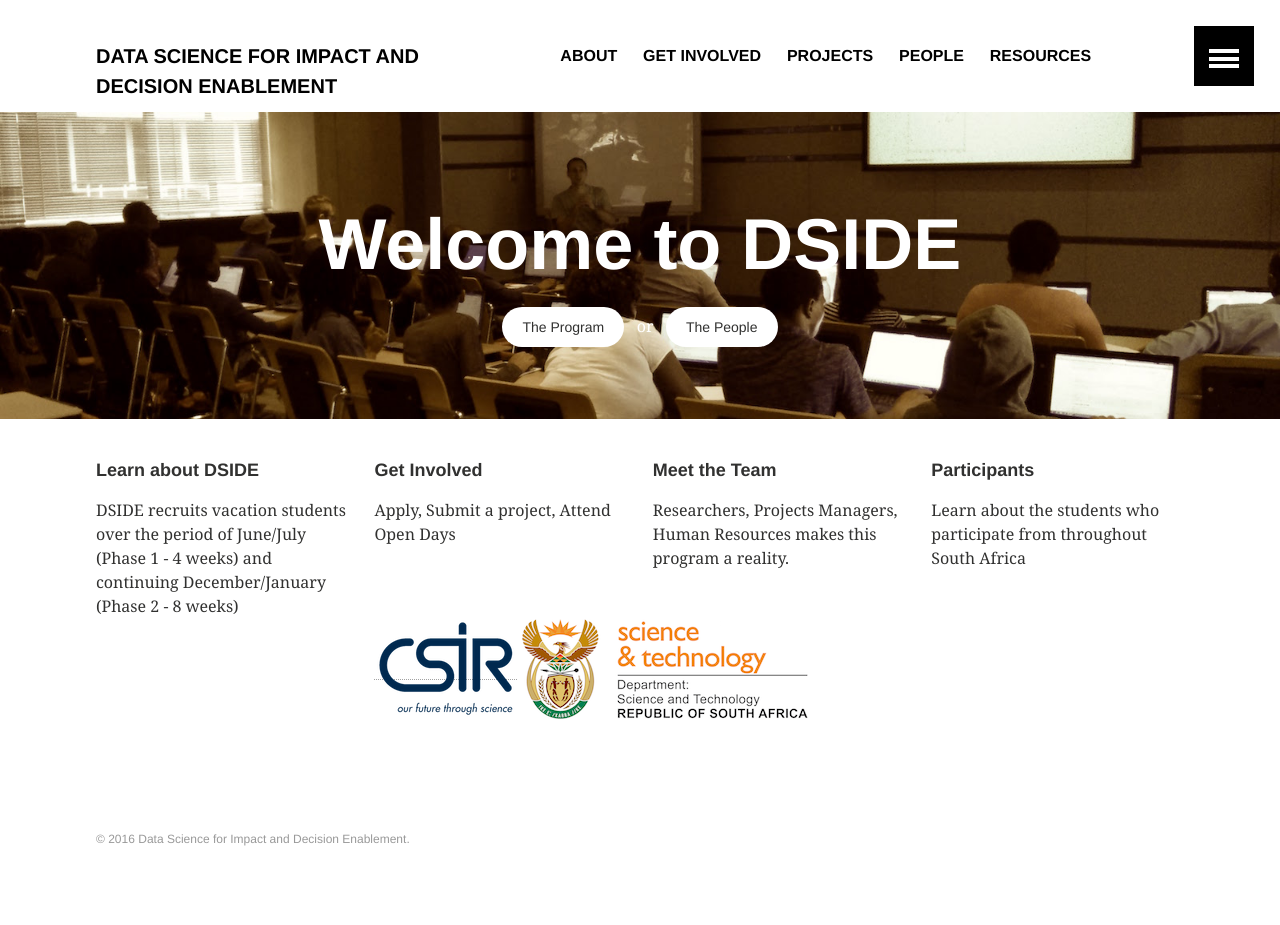
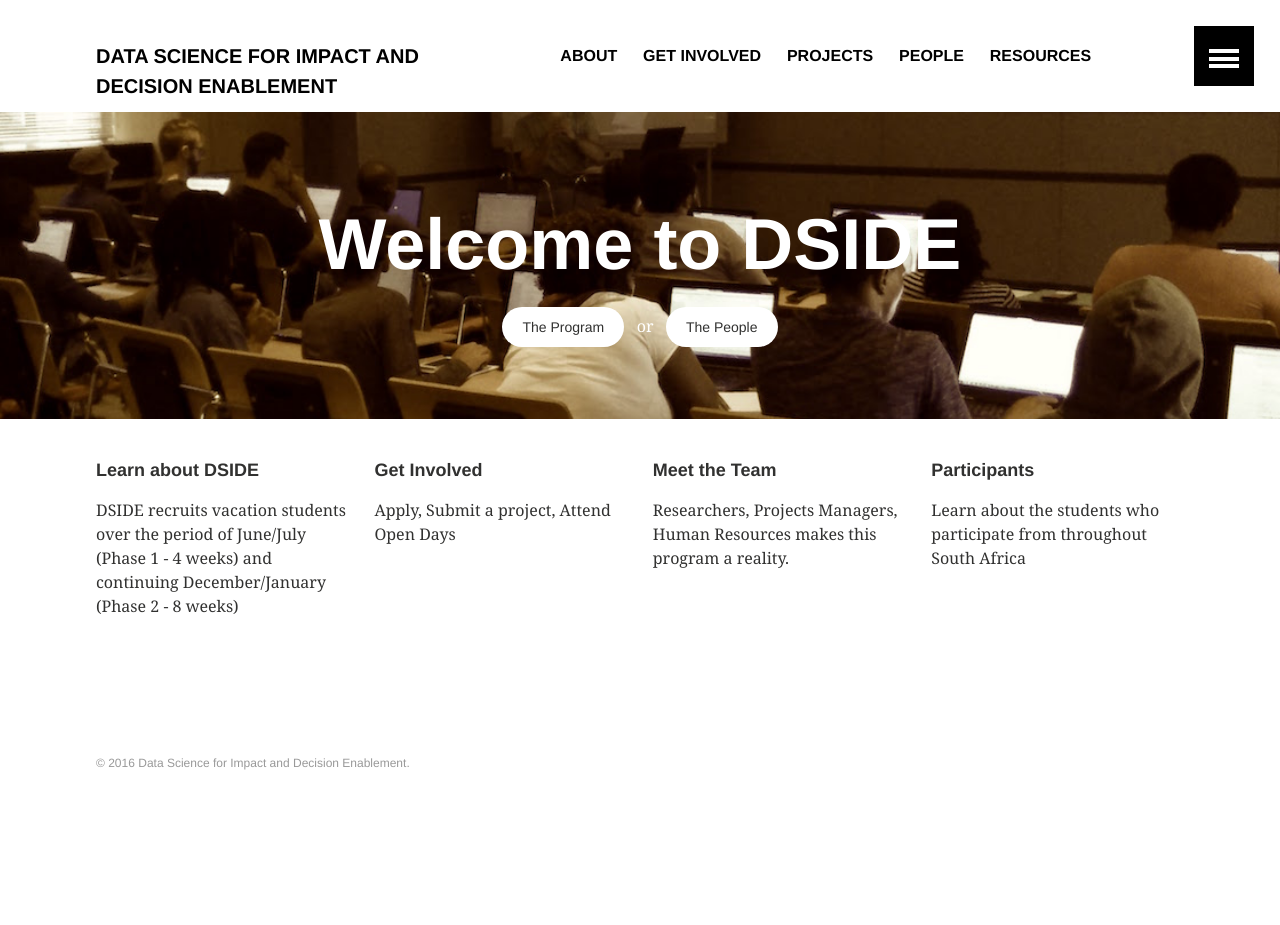
Before and after one commit to DSIDEWeb/dsideweb.github.io, a Jekyll site: the page built from index.md, in a window 1280 px wide. Built offline with Jekyll 4.4.1, drawn with Linux system fonts in a browser that asks for light colours; after the commit the page ends 900 px from its top, so only the background shows below that.

Commit message:
Updated index

```diff
--- a/index.md
+++ b/index.md
@@ -29,5 +29,3 @@
 </div><!-- /.tile -->
 
 </div><!-- /.tiles -->
-
-[![CSIR](/images/csir-logo.png)](http://www.csir.co.za) [![DST](/images/logo-dst.png)](http://www.dst.gov.za)
```
